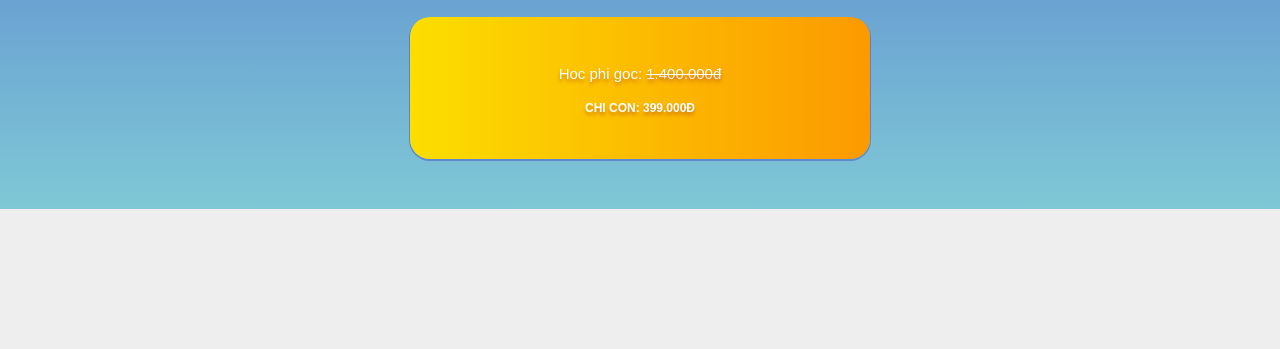
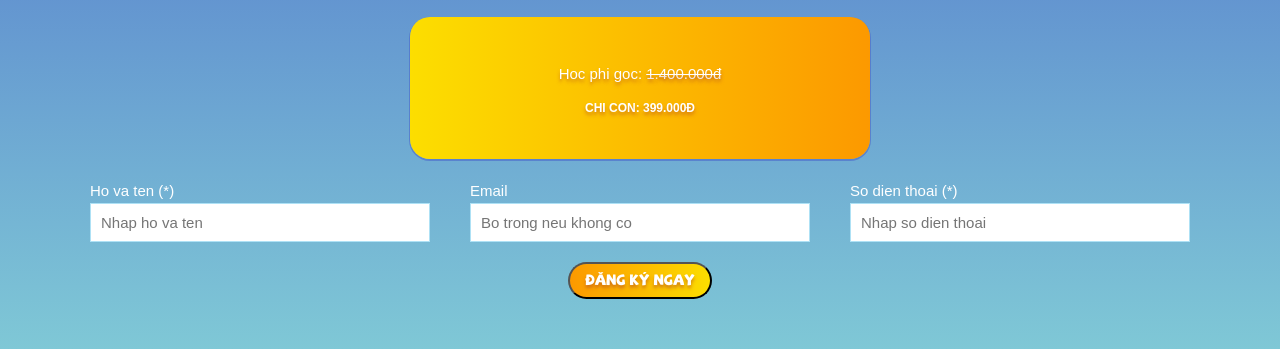
Before and after one commit to 61n/61n.github.io, a website: page index.html in a window 1280 px wide. Shown: the part 5328-5677 px from the top of the page. Drawn offline with nearby package versions, Linux system fonts and the light colour scheme.

Commit message:
Update countdown section

```diff
--- a/index.html
+++ b/index.html
@@ -527,6 +527,27 @@
             <h3>Chi con: 399.000Đ</h3>
           </div>
         </div>
+        <div class="col-12">
+          <div class="ega-countdown__wrapper-form">
+            <form action="/page/default/submit" id="form-register" name="landing-page-id" class="ega-countdown__form">
+              <div class="col-12 col-md-4 ega-countdown__input">
+                <label for="ega-countdown-input">Ho va ten (*)</label>
+                <input type="text" id="ega-countdown-input" placeholder="Nhap ho va ten" required>
+              </div>
+              <div class="col-12 col-md-4 ega-countdown__input">
+                <label for="ega-countdown-email">Email</label>
+                <input type="email" id="ega-countdown-email" placeholder="Bo trong neu khong co">
+              </div>
+              <div class="col-12 col-md-4 ega-countdown__input">
+                <label for="ega-countdown-phone">So dien thoai (*)</label>
+                <input type="tel" id="ega-countdown-phone" placeholder="Nhap so dien thoai" required>
+              </div>
+              <div class="col-12 text-center ega-countdown__submit">
+                <button type="submit" class="ega-button ega-countdown__button">ĐĂNG KÝ NGAY</button>
+              </div>
+            </form>
+          </div>
+        </div>
       </div>
     </div>
   </section>
--- a/scss/components/_countdown.scss
+++ b/scss/components/_countdown.scss
@@ -11,9 +11,39 @@
   border-radius: 20px;
   max-width: 460px;
   margin: 0 auto;
-  padding: 30px 0;
+  padding: 10px;
   color: $c-white;
   background: linear-gradient(to left, #fc9900, #fcde00);
   box-shadow: 0 1px 0 1px rgba(77, 109, 204, 0.64);
   text-shadow: 0 3px 3.56px rgba(182, 77, 31, 0.59);
+
+  @include breakpoint($md) {
+    padding: 30px 10px;
+  }
 }
+
+.ega-countdown__wrapper-form {
+  margin-top: 20px;
+}
+
+.ega-countdown__form {
+  display: flex;
+  flex-wrap: wrap;
+}
+
+.ega-countdown__input {
+  margin-bottom: 20px;
+
+  label,
+  input {
+    width: 100%;
+  }
+  label {
+    color: $c-white;
+  }
+  input {
+    padding: 10px;
+    color: $c-black;
+    border: 1px solid #aee1f5;
+  }
+}
```
Also changed, not shown: css/main.css.
